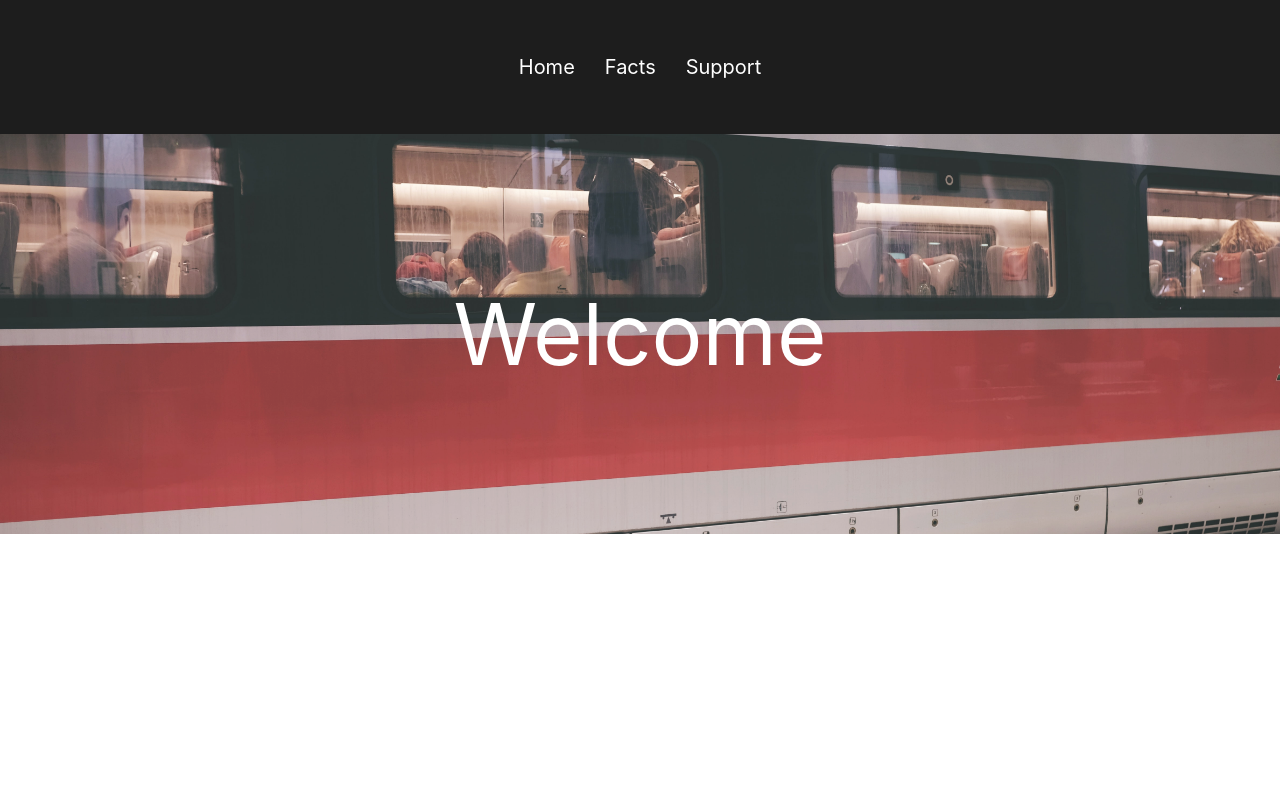
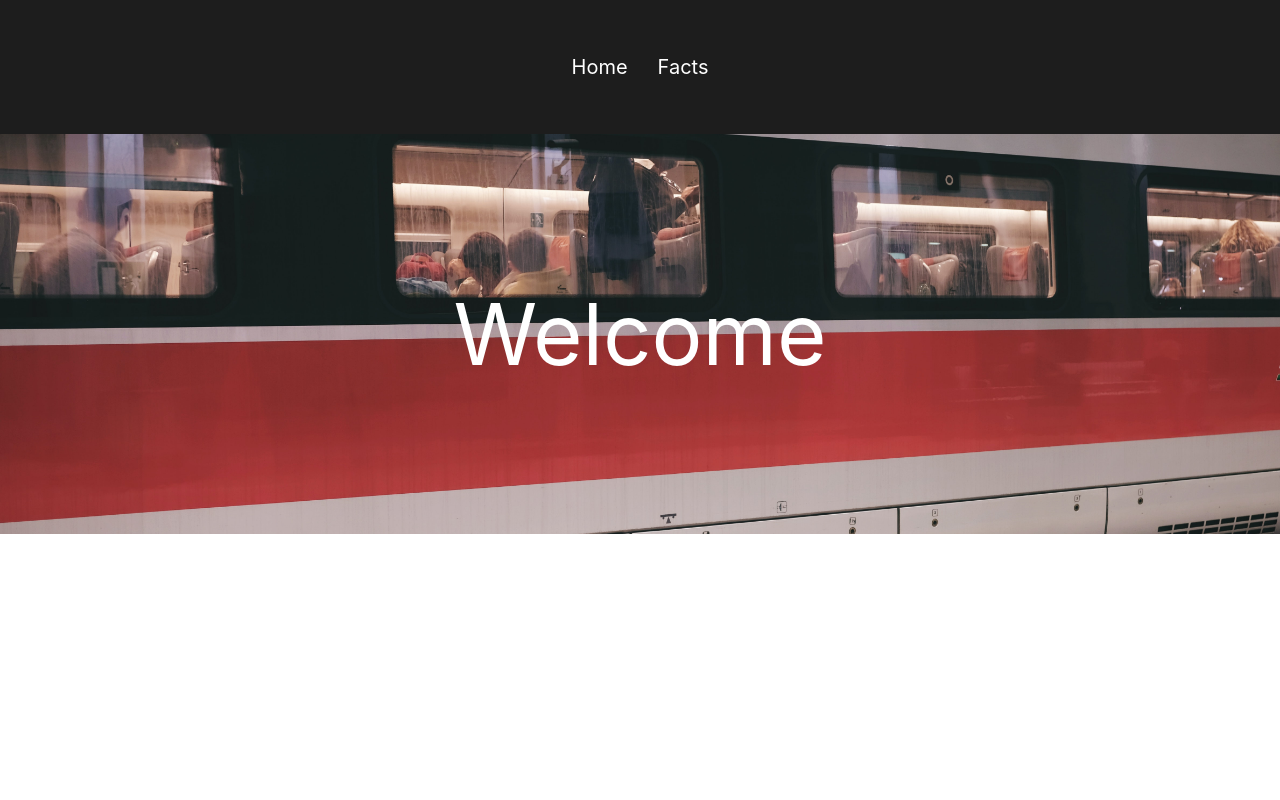
Before and after one commit to alexandravladu/ts-react-project, a React (Create React App) app: page / in a window 1280 px wide. Shown: the top 800 px of the page. Built offline with nearby package versions, Linux system fonts and the light colour scheme.

Commit message:
commented out support and removed hero opacity

```diff
--- a/src/components/hero/Hero.scss
+++ b/src/components/hero/Hero.scss
@@ -7,7 +7,6 @@
     display: flex;
     justify-content: center;
     align-items: center;
-    filter: opacity(0.9);
 
     .hero-text{
         font-size: 85px;
--- a/src/components/nav/NavBar.tsx
+++ b/src/components/nav/NavBar.tsx
@@ -14,9 +14,9 @@ const NavBar = () => {
                     <Link className='nav-items' to='/facts'>
                         Facts
                     </Link>
-                    <Link className='nav-items' to='/support'>
+                    {/* <Link className='nav-items' to='/support'>
                         Support
-                    </Link>
+                    </Link> */}
 
 
                 </div>
```
